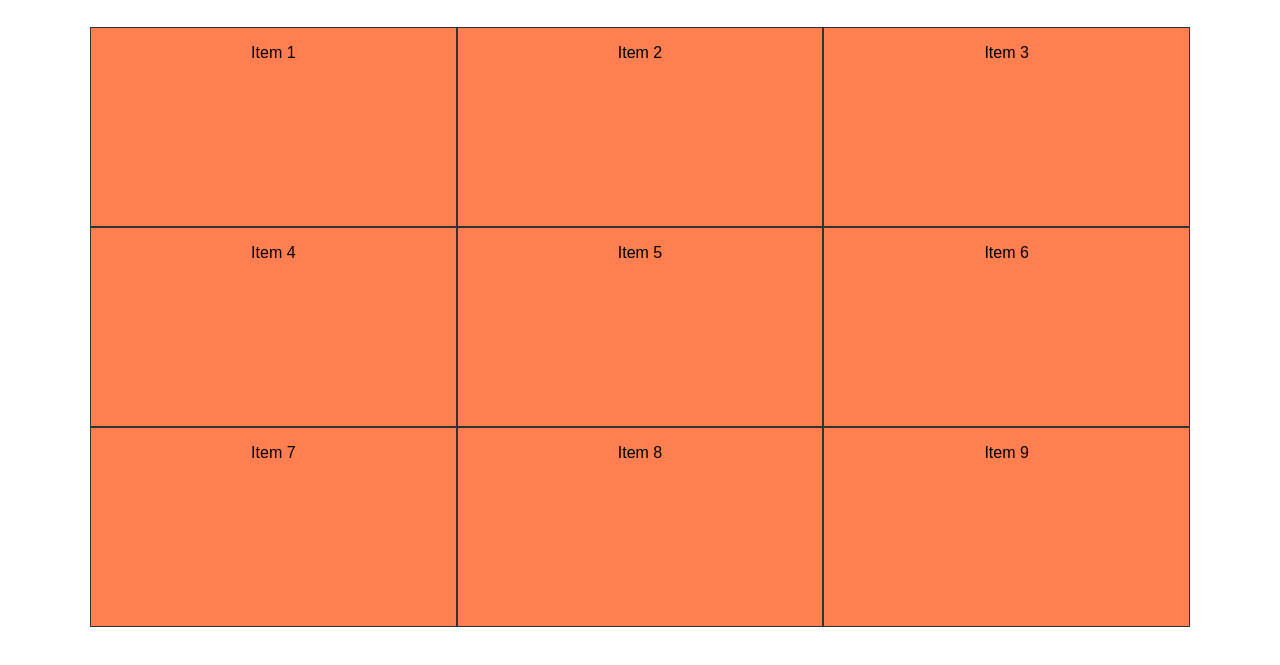
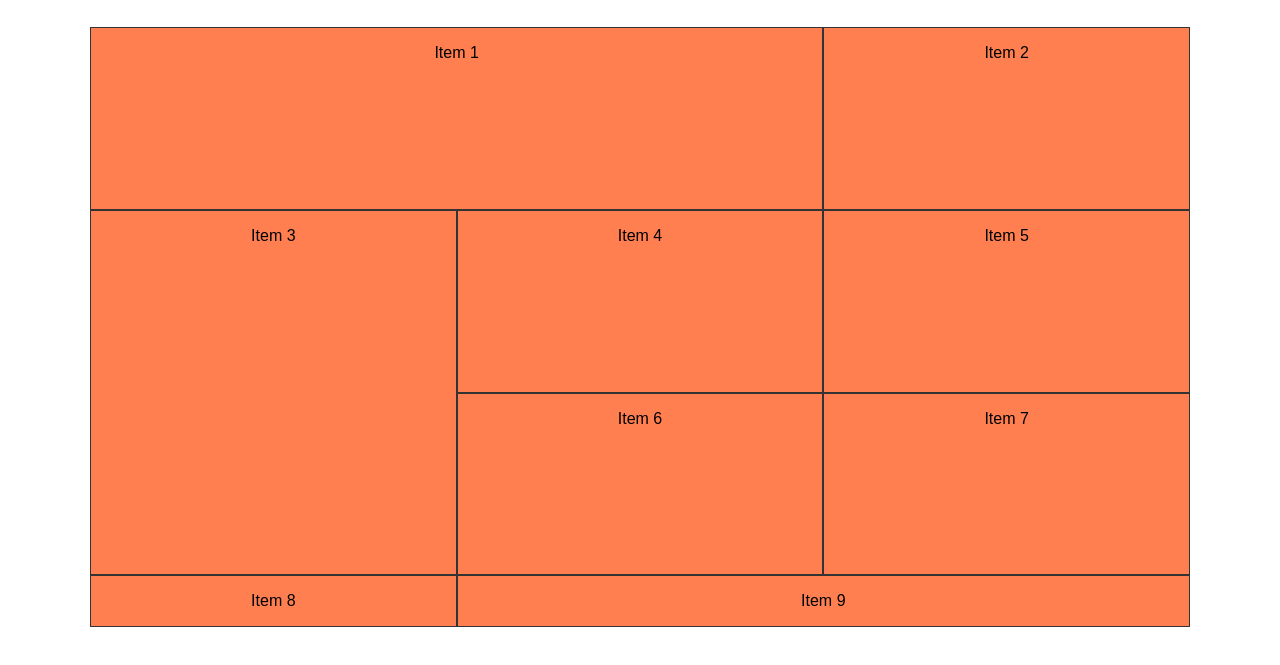
Before and after one commit to Mohamed-A-Sharaf/html-sandbox, a plain HTML site: page 11-css-grid/07-positioning-spanning-items/index.html in a window 1280 px wide. Shown: the part 61-726 px from the top of the page. Drawn offline with Linux system fonts and the light colour scheme.

Commit message:
adding new grid features

```diff
--- a/11-css-grid/07-positioning-spanning-items/styles.css
+++ b/11-css-grid/07-positioning-spanning-items/styles.css
@@ -18,6 +18,26 @@ body {
 
 .item-grid {
   display: grid;
-  grid-template-columns: repeat(3, 1fr);
-  grid-template-rows: repeat(3, 1fr);
+  /* grid-template-columns: repeat(3, 1fr);
+  grid-template-rows: repeat(3, 1fr); */
+  grid-template: repeat(3, 1fr) / repeat(3, 1fr);
 }
+
+.item-1 {
+  /* grid-column-start: 1;
+  grid-column-end: 3; */
+  /* grid-column: 1 / 3; */
+  grid-column: span 2;
+}
+
+.item-3 {
+  /* grid-row-start: 2;
+  grid-row-end: 4; */
+  /* grid-row: 2 / 4; */
+  grid-row: span 2;
+}
+
+.item-9 {
+  /* grid-column: 2 / 4; */
+  grid-column: span 2;
+}
--- a/11-css-grid/08-named-grid-lines/styles.css
+++ b/11-css-grid/08-named-grid-lines/styles.css
@@ -18,4 +18,15 @@ body {
 
 .item-grid {
   display: grid;
+  grid-template-columns: [col-1-start] 1fr [col-1-end col-2-start] 1fr [col-2-end col-3-start] 1fr [col-3-end];
+  grid-template-rows: [row-1-start] 1fr [row-1-end row-2-start] 1fr [row-2-end row-3-start] 1fr [row-3-end];
 }
+
+.item-1 {
+  grid-column-start: col-1-start;
+  grid-column-end: col-2-end;
+}
+
+.item-3 {
+  grid-column-start: col-2-start;
+}
```
